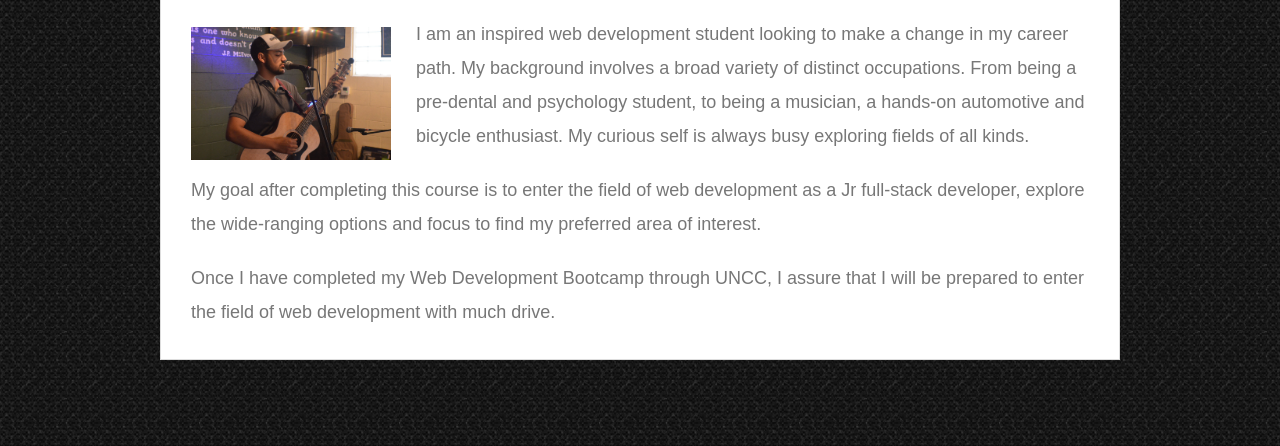
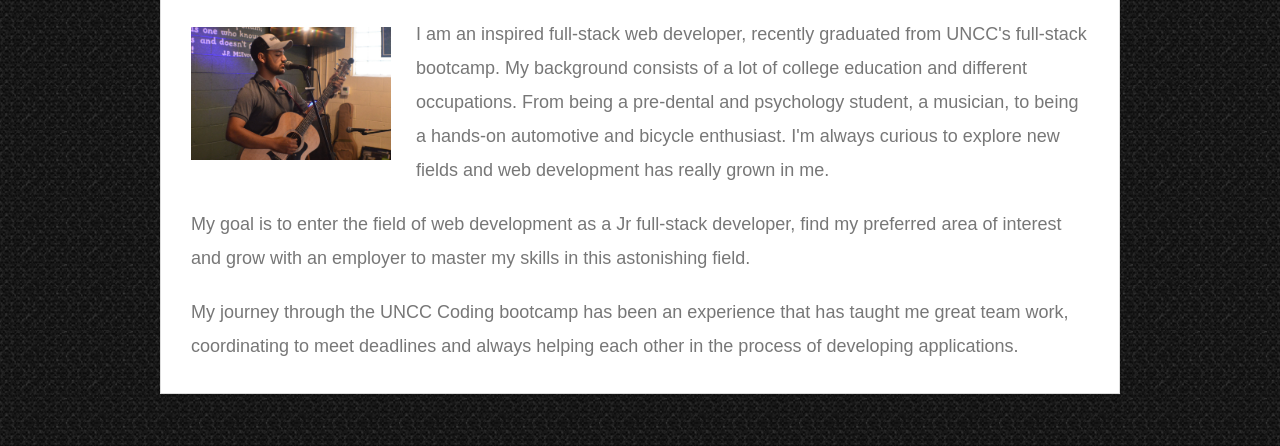
Before and after one commit to sbstiane46/My-Portfolio, a plain HTML site: page index.html in a window 1280 px wide. Shown: the part 269-715 px from the top of the page. Drawn offline with Linux system fonts and the light colour scheme.

Commit message:
changed text in index.html

```diff
--- a/index.html
+++ b/index.html
@@ -27,10 +27,10 @@
 
       <img src="assets/images/portfolio-pic.JPG" class="auth-image" alt="Sebastian Hernandez">
 
-      <p>I am an inspired web development student looking to make a change in my career path. My background involves a broad variety of distinct occupations. From being a pre-dental and psychology student, to being a musician, a hands-on automotive and bicycle enthusiast. My curious self is always busy exploring fields of all kinds.</p>
-      <p>My goal after completing this course is to enter the field of web development as a Jr full-stack developer, explore the wide-ranging options and focus to find my preferred area of interest.</p>
-
-      <p>Once I have completed my Web Development Bootcamp through UNCC, I assure that I will be prepared to enter the field of web development with much drive.</p>
+      <p>I am an inspired full-stack web developer, recently graduated from UNCC's full-stack bootcamp. My background consists of a lot of college education and different occupations.
+        From being a pre-dental and psychology student, a musician, to being a hands-on automotive and bicycle enthusiast. I'm always curious to explore new fields and web development has really grown in me.</p>
+      <p>My goal is to enter the field of web development as a Jr full-stack developer, find my preferred area of interest and grow with an employer to master my skills in this astonishing field.</p>
+      <p>My journey through the UNCC Coding bootcamp has been an experience that has taught me great team work, coordinating to meet deadlines and always helping each other in the process of developing applications.</p>
 
     </section>
 
```
